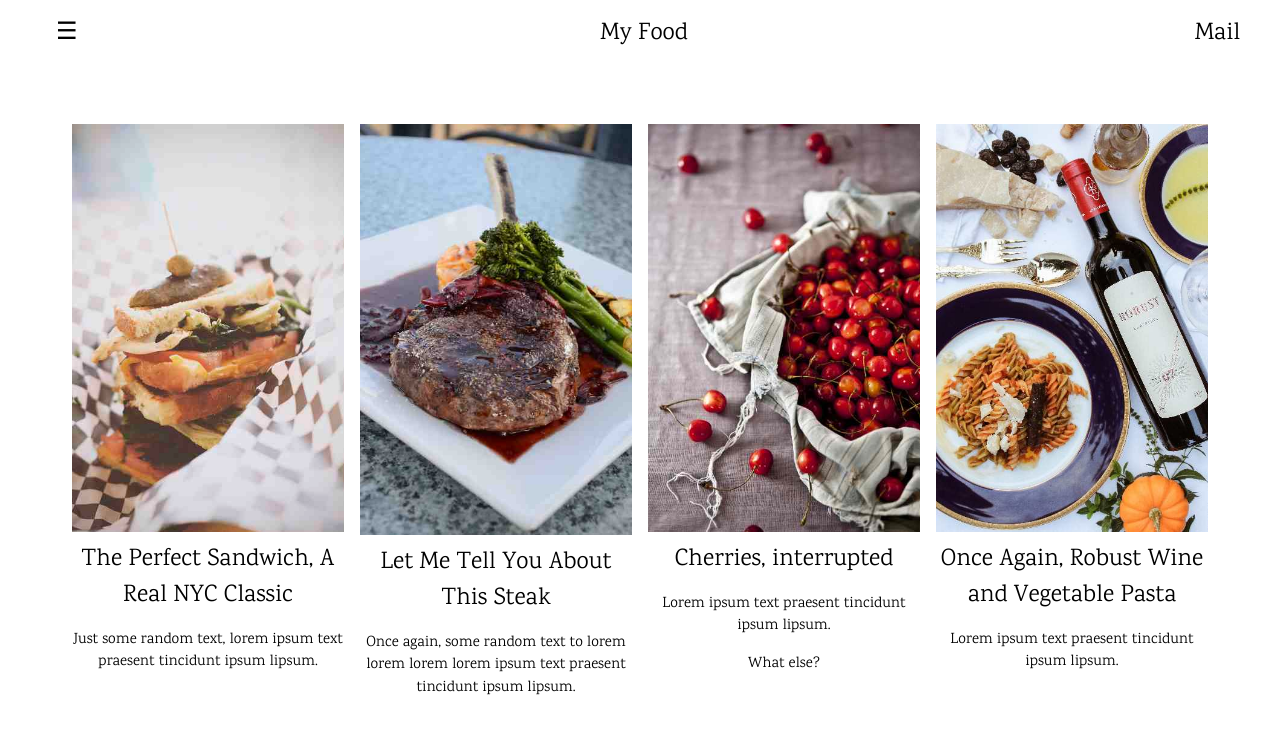
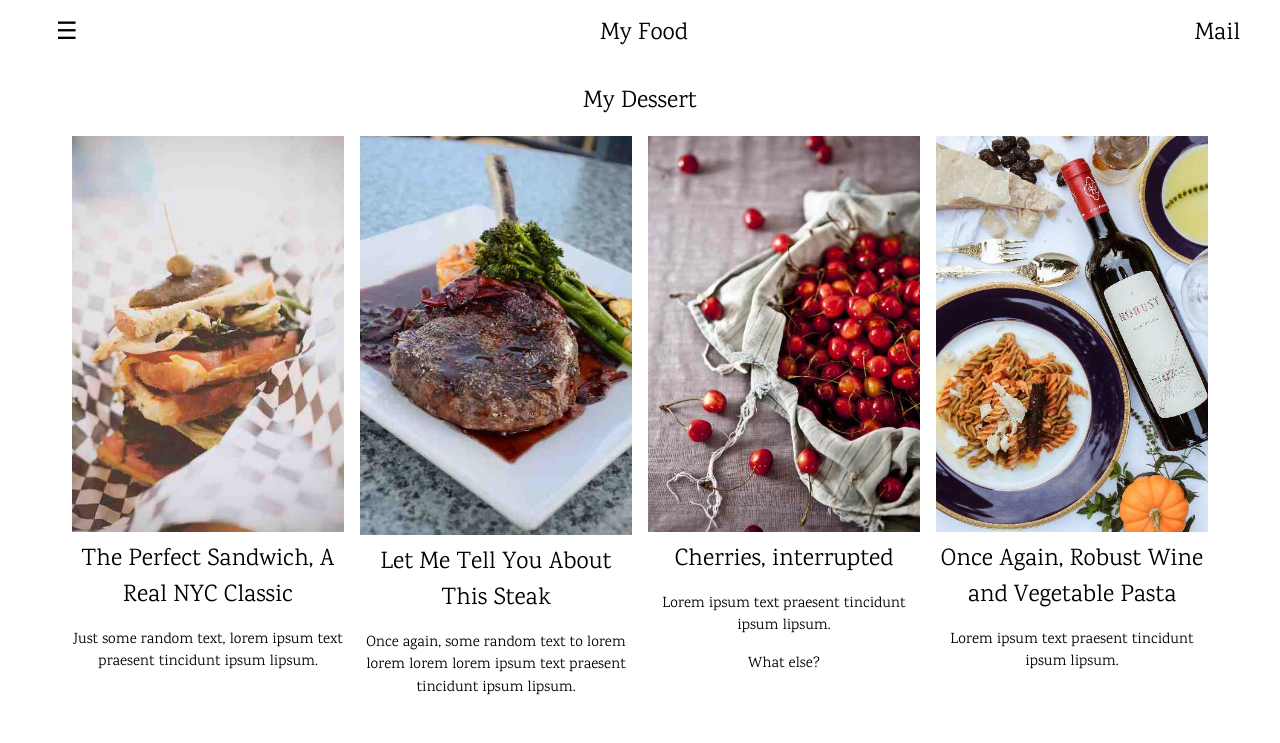
Before and after one commit to samircastro27/example, a website: page index.html in a window 1280 px wide. Shown: the top 743 px of the page. Drawn offline with nearby package versions, Linux system fonts and the light colour scheme.

Commit message:
Update index.html

```diff
--- a/index.html
+++ b/index.html
@@ -27,6 +27,7 @@ body,h1,h2,h3,h4,h5,h6 {font-family: "Karma", sans-serif}
     <div class="w3-button w3-padding-16 w3-left" onclick="w3_open()">☰</div>
     <div class="w3-right w3-padding-16">Mail</div>
     <div class="w3-center w3-padding-16">My Food</div>
+    <div class="w3-center w3-padding-16">My Dessert</div>
   </div>
 </div>
 
```
